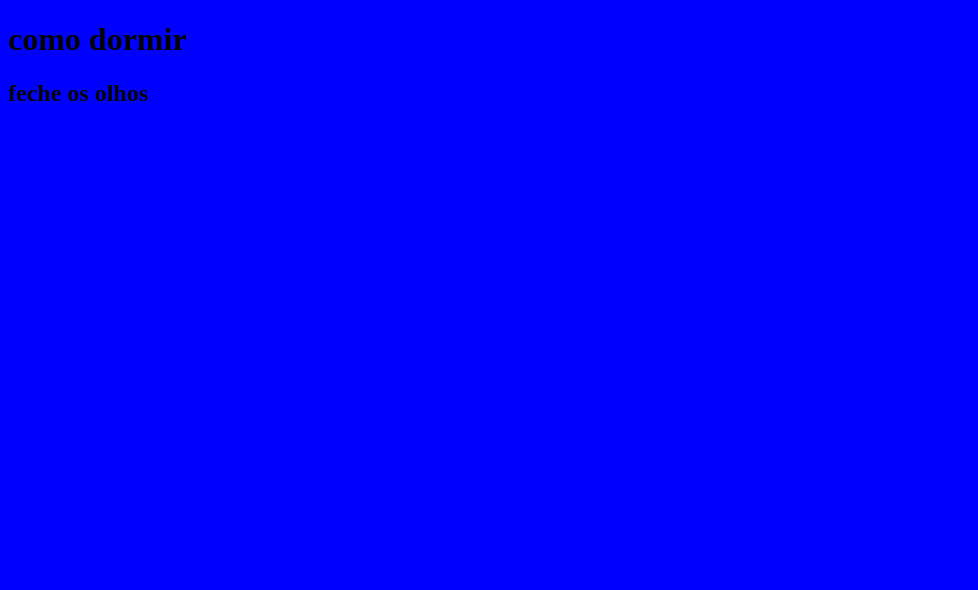
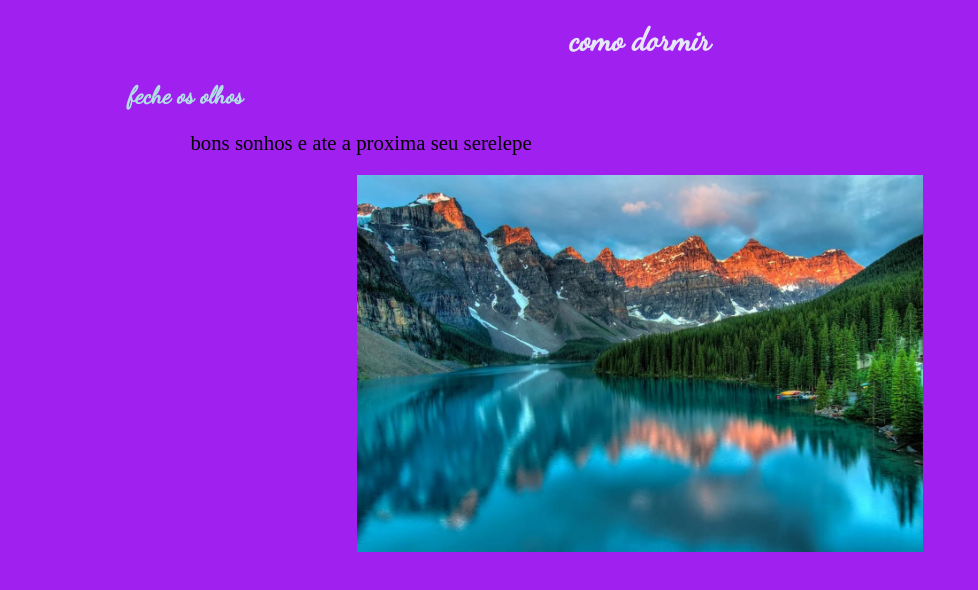
Before and after one commit to SrHerondale/aprendendoHTML, a plain HTML site: page index.html in a window 1280 px wide. Shown: the whole page, without its empty margins (0-978 px from the left). Drawn offline with Linux system fonts and the light colour scheme.

Commit message:
Add files via upload

```diff
--- a/css/estilo.css
+++ b/css/estilo.css
@@ -1,5 +1,30 @@
 body{
 
-	background-color: blue;
+	background-color: #A020F0;
+	margin-right: 10%;
+	margin-left: 10%;
+	font-family: 'Dancing Script', cursive;
+}
+
+h1{
+text-align: center;
+color: 	#E6E6FA;
+}
+
+h2,h3{
+color: #B0E0E6;
 
 }
+
+p{font: 20%px;
+font-size: 1.3em;
+text-indent: 3em;
+
+}
+figure {
+	text-align: center;
+
+}
+img{
+	width: 60%
+}
--- a/index.html
+++ b/index.html
@@ -4,10 +4,21 @@
 	<meta charset="utf-8">
 	<meta name="viewport" content="width=device-width,initial-scale=1.0">
 	<link rel="stylesheet" type="text/css" href="css/estilo.css">
-	<title>fotonovela presencial</title>
+	<link href="https://fonts.googleapis.com/css2?family=Dancing+Script&display=swap" rel="stylesheet">
+	<title>luiz:)</title>
 </head>
 <body>
 	<h1> como dormir</h1>
 <h2>feche os olhos</h2>
+<p>
+	bons sonhos e ate a proxima seu serelepe
+</p>
 </body>
+
 </html>
+
+
+
+<figure>
+	<img src="img/lago.jpg">
+</figure>
```
